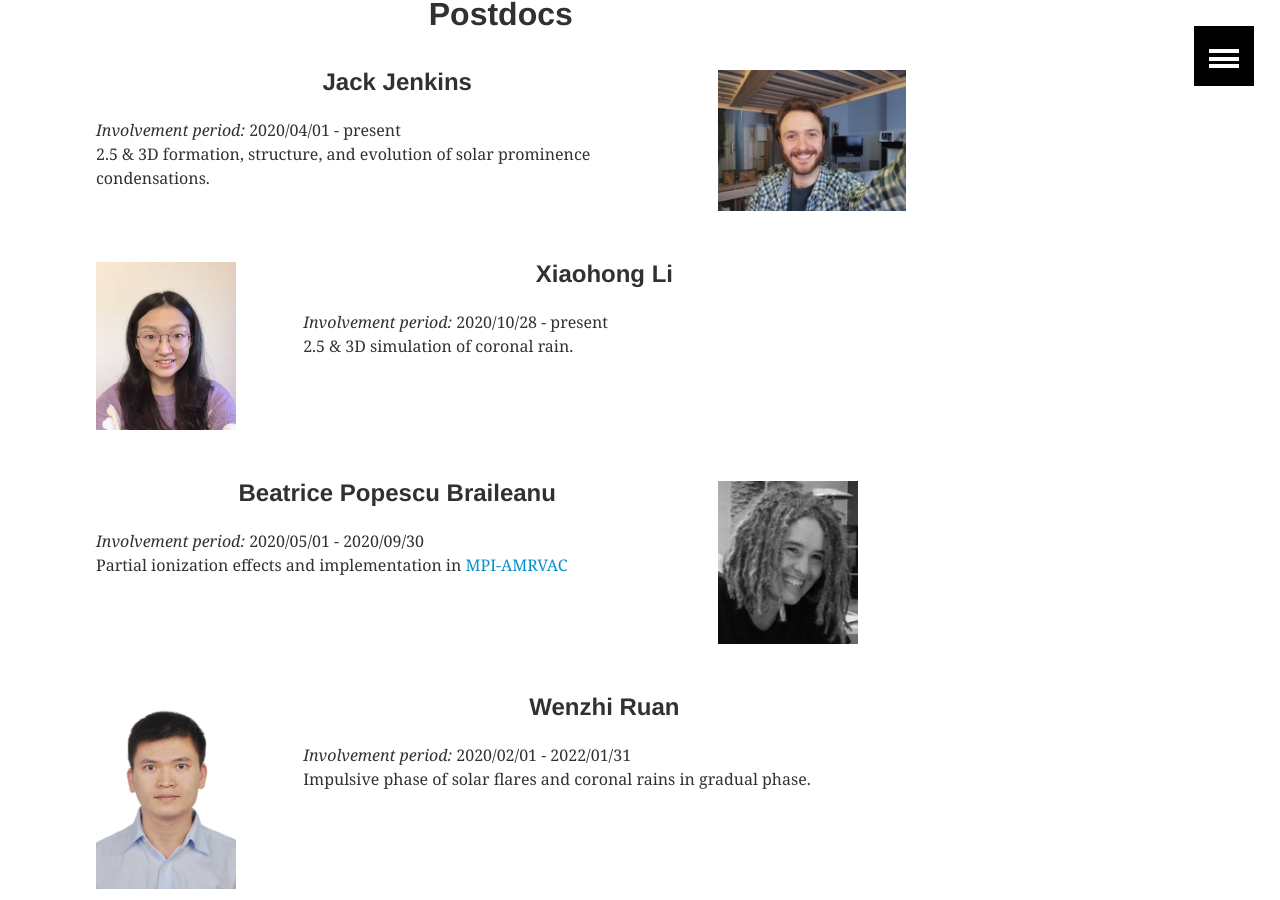
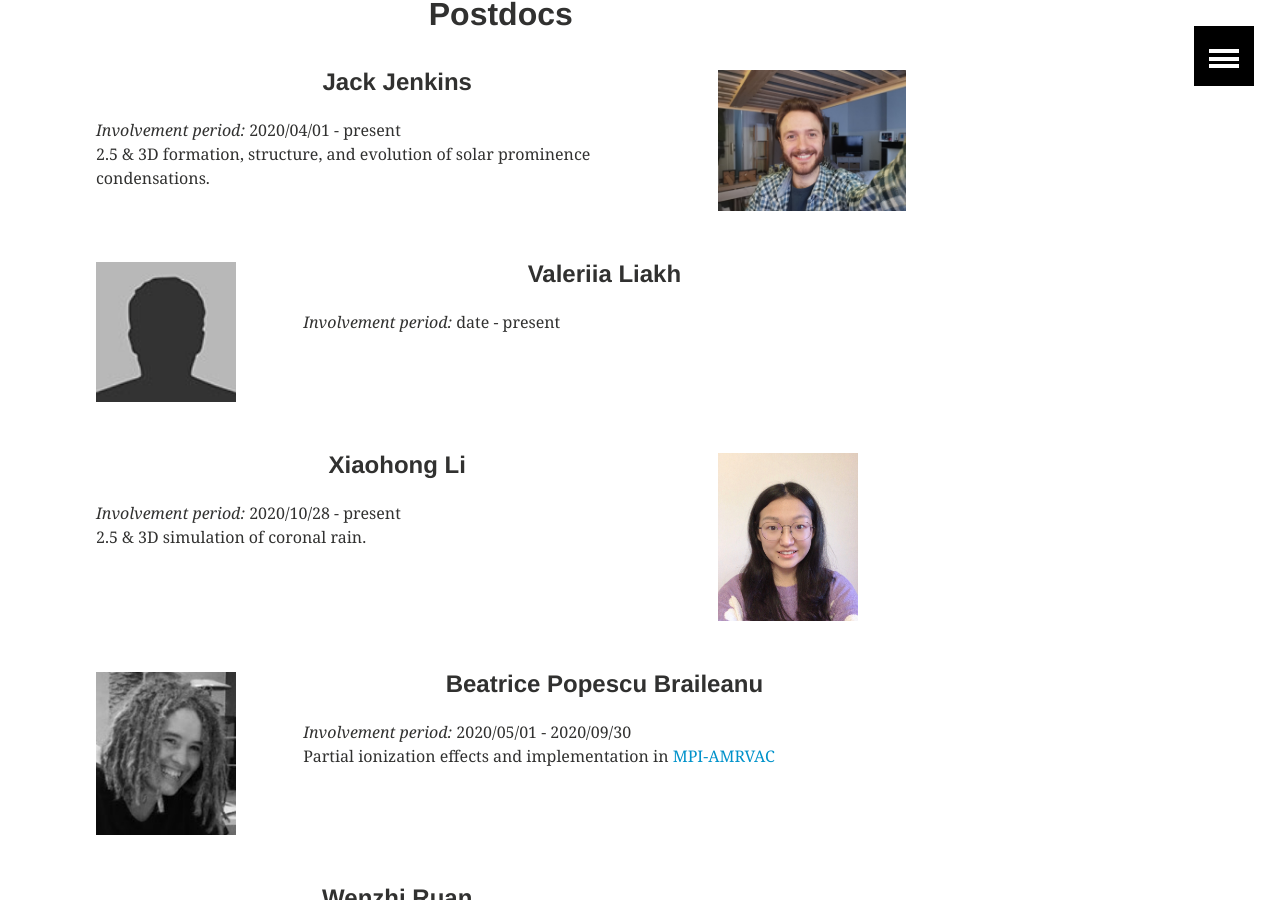
Before and after one commit to erc-prominent/erc-prominent.github.io, a Jekyll site: the page built from team/index.md, in a window 1280 px wide and 900 px high, scrolled down 584 px. Built offline with Jekyll 4.4.1, drawn with Linux system fonts in a browser that asks for light colours.

Commit message:
added template for Valeriia's page

```diff
--- a/team/index.md
+++ b/team/index.md
@@ -12,12 +12,12 @@ share: false
   <h4 style="text-align:center">Rony Keppens (PI)</h4>
 
   Rony is proud to lead the team, and is actively researching MHD, developing codes, and applying them to Solar and Prominence-related physics.
-
 </ul>
 
 ***
 
 <h2 style="text-align:center">Postdocs</h2>
+
 
 <ul class="th-grid_right">
   <li>
@@ -27,10 +27,22 @@ share: false
 
   <em>Involvement period:</em> 2020/04/01 - present <br>
   2.5 & 3D formation, structure, and evolution of solar prominence condensations.
-
 </ul>
 
+
 <ul class="th-grid">
+  <li>
+    <a href="valeriialiakh"><img src="{{ site.url }}/images/bio-photo.jpg" width="140"></a>
+  </li>
+  <h4 style="text-align:center">Valeriia Liakh</h4>
+
+  <em>Involvement period:</em> date - present <br>
+
+  <!-- what you're working on -->
+</ul>
+
+
+<ul class="th-grid_right">
   <li>
    <a href="xiaohongli"><img src="{{ site.url }}/images/bio-photo-Xiaohong.jpg" width="140"></a>
   </li>
@@ -39,10 +51,10 @@ share: false
   <em>Involvement period:</em> 2020/10/28 - present <br>
 
   2.5 & 3D simulation of coronal rain.
-
 </ul>
 
-<ul class="th-grid_right">
+
+<ul class="th-grid">
   <li>
     <a href="beatricebraileanu"><img src="{{ site.url }}/images/bio-photo-bpb.png" width="140"></a>
   </li>
@@ -54,10 +66,10 @@ share: false
   <a href="http://amrvac.org">
     MPI-AMRVAC
   </a>
-
 </ul>
 
-<ul class="th-grid">
+
+<ul class="th-grid_right">
   <li>
     <a href="wenzhiruan"><img src="{{ site.url }}/images/wenzhi_bio_photo.jpg" width="140"></a>
   </li>
@@ -66,12 +78,12 @@ share: false
   <em>Involvement period:</em> 2020/02/01 - 2022/01/31 <br>
 
   Impulsive phase of solar flares and coronal rains in gradual phase.
-
 </ul>
 
 ***
 
 <h2 style="text-align:center">PhDs</h2>
+
 
 <ul class="th-grid_right">
   <li>
@@ -90,8 +102,8 @@ share: false
   Largely focused on MHD spectral theory applied to solar atmospheric
   configurations, with particular interest in thermal instabilities and prominence
   fine structure.
+</ul>
 
-</ul>
 
 <ul class="th-grid">
   <li>
@@ -102,8 +114,8 @@ share: false
   <em>Involvement period:</em> 2019/10/01 - present <br>
 
   Solar tornadoes and thermal instability
+</ul>
 
-</ul>
 
 <ul class="th-grid_right">
   <li>
@@ -114,8 +126,8 @@ share: false
   <em>Involvement period:</em> 2020/01/01 - 2020/12/31 <br>
 
  Oscillations of solar prominences with multi-threaded structure.
+</ul>
 
-</ul>
 
 <ul class="th-grid">
   <li>
@@ -132,5 +144,4 @@ share: false
     Legolas
   </a>
   code.
-
 </ul>
```
Also changed, not shown: team/valeriialiakh.md (added, +6 -0 lines).
